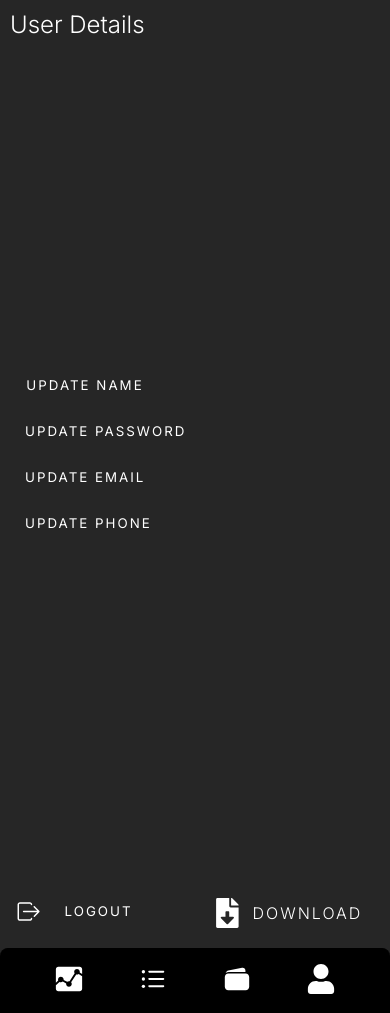
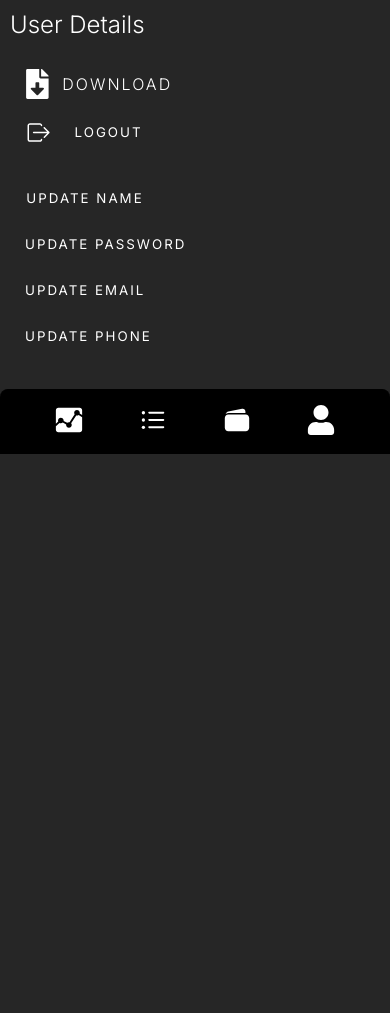
Before and after one commit to AlaniaShota/ExpenseTracker, a React (Vite) app: page /analytic/setting in a window 390 px wide. After the commit the page ends 844 px from the top, so only its background shows below. Built offline with nearby package versions, Linux system fonts and the light colour scheme; no server answers.

Commit message:
change design

```diff
--- a/src/components/UserSetting.tsx
+++ b/src/components/UserSetting.tsx
@@ -58,6 +58,12 @@ const UserDetailsSetting = () => {
       <h2 className="page-title">User Details</h2>
       {isMobile && userDetails && (
         <MobileUserInterFace userDetails={userDetails} />
+      )}
+      {isMobile && (
+        <div className="mobile-logout">
+          <Logout />
+          <PDF />
+        </div>
       )}
       <div className="setting-sections">
         <div className="section">
@@ -141,10 +147,6 @@ const UserDetailsSetting = () => {
           {showPhoneUpdate && <PhoneUpdate />}
         </div>
       </div>
-      <div className="mobile-logout">
-        <Logout />
-        <PDF />
-      </div>
     </div>
   );
 };
--- a/src/components/style/UserSetting.scss
+++ b/src/components/style/UserSetting.scss
@@ -30,7 +30,7 @@
         justify-content: space-between;
         align-items: start;
         flex-direction: column;
-        min-height: 110vh;
+        // min-height: 110vh;
 
         & .setting-sections {
             align-items: start;
@@ -50,9 +50,10 @@
             display: flex;
             justify-content: space-between;
             align-items: start;
-            flex-direction: row;
+            flex-direction: column-reverse;
             width: 100%;
             margin-top: 20px;
+            margin-left: 10px;
         }
     }
 }
```
